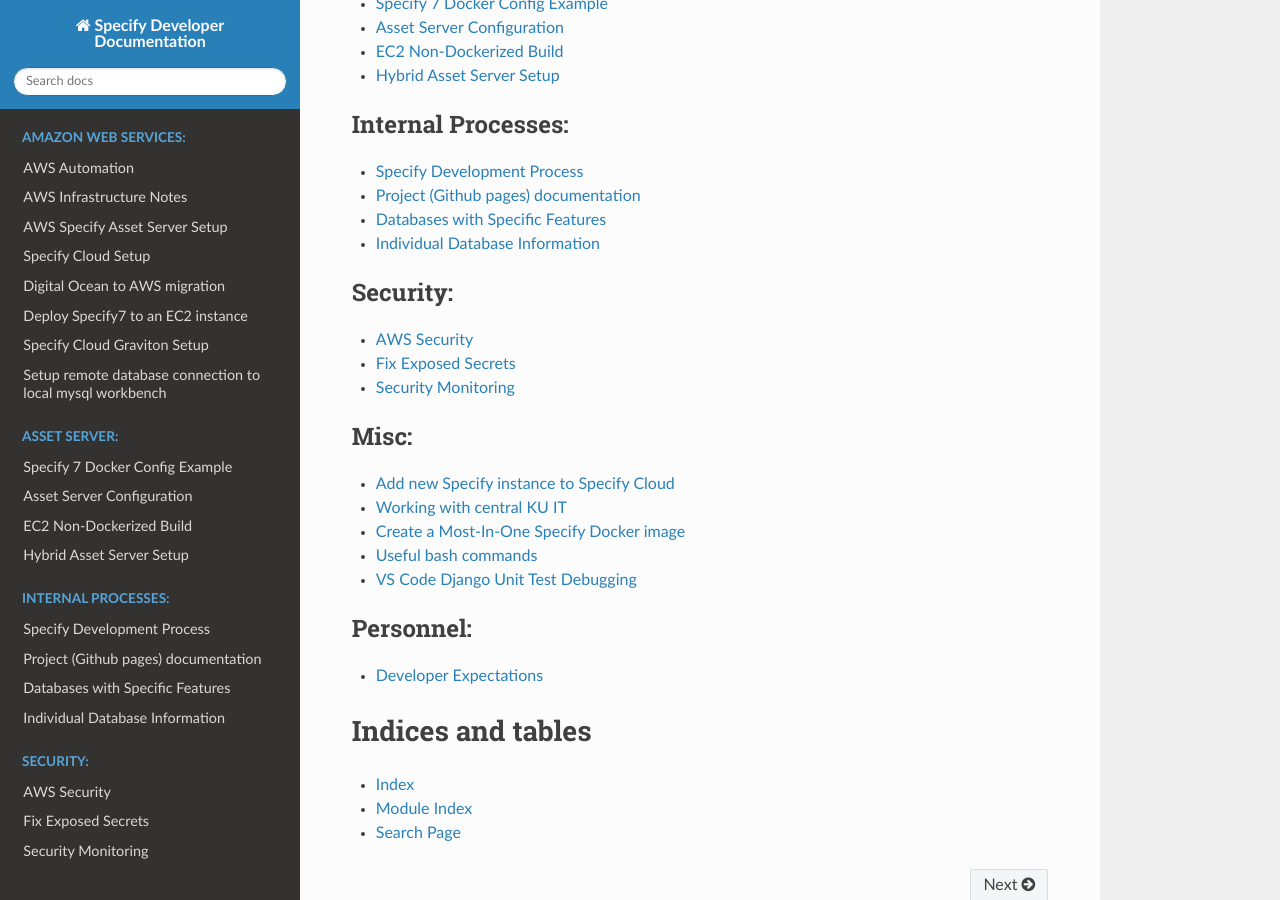
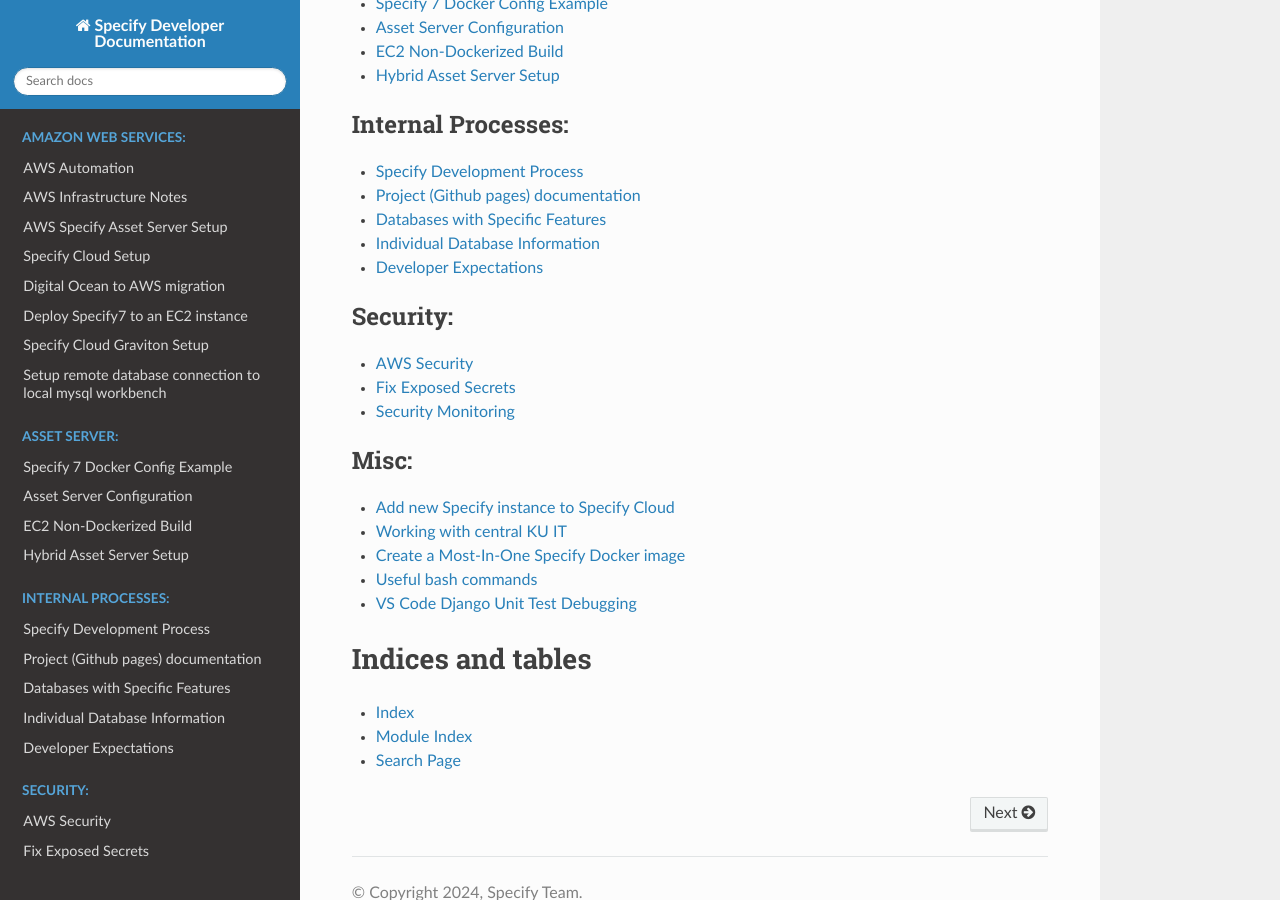
Before and after one commit to specify/specify.github.io, a Sphinx documentation site: the page built from sphinx/index.rst, in a window 1280 px wide and 900 px high, scrolled down 480 px. Built offline with Sphinx 7.4.7 and the Read the Docs theme 2.0.0, drawn with Linux system fonts in a browser that asks for light colours.

Commit message:
rearrange

```diff
--- a/sphinx/index.rst
+++ b/sphinx/index.rst
@@ -31,6 +31,7 @@
    dev_process/project_docs
    dev_process/dbgroups
    dev_process/individualdbs
+   dev_process/dev_expectations
 
 .. toctree::
    :maxdepth: 1
@@ -50,11 +51,6 @@
    misc/useful_bash_cmds
    misc/vs_code_django_unit_test_debugging_notes
 
-.. toctree::
-   :maxdepth: 1
-   :caption: Personnel:
-
-   personnel/dev_expectations
 
 
 Indices and tables
```
Also changed, not shown: sphinx/dev_process/dev_expectations.rst (renamed from sphinx/personnel/dev_expectations.rst).
